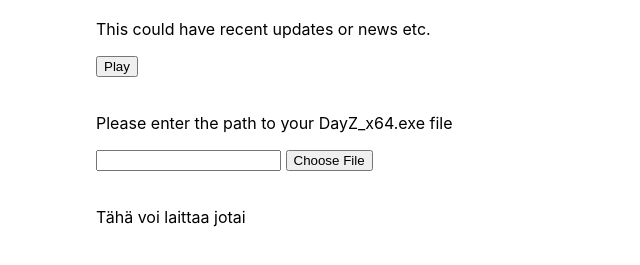
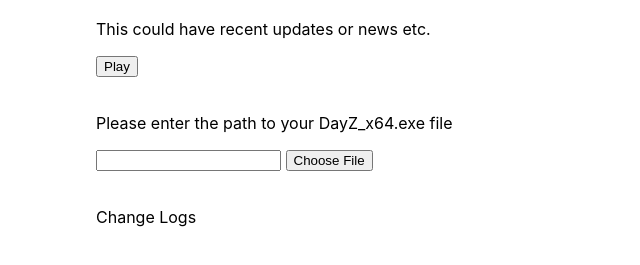
Before and after one commit to Jylisr/DayZ-custom-launcher-prototype, an Electron app: page src/index.html in a window 800 px wide. Shown: the part 95-360 px from the top of the page, without its empty margins (0-640 px from the left). Drawn offline with Linux system fonts and the light colour scheme.

Commit message:
Added Change Log

```diff
--- a/package.json
+++ b/package.json
@@ -15,6 +15,7 @@
   "author": "JuhoY",
   "license": "MIT",
   "dependencies": {
+    "electron-forge": "^5.2.4",
     "electron-squirrel-startup": "^1.0.0"
   },
   "devDependencies": {
@@ -23,6 +24,6 @@
     "@electron-forge/maker-rpm": "^6.0.5",
     "@electron-forge/maker-squirrel": "^6.0.5",
     "@electron-forge/maker-zip": "^6.0.5",
-    "electron": "23.1.2"
+    "electron": "^23.1.2"
   }
 }
--- a/src/index.html
+++ b/src/index.html
@@ -16,6 +16,6 @@
     <input id='inputfile' type='file' name='inputfile' onChange='showSelectedFile()'>
     <br><br>
     <pre id="output"></pre>
-    <p>Tähä voi laittaa jotai</p>
+    <p>Change Logs</p>
   </body>
 </html>
```
Also changed, not shown: 1 other file.
